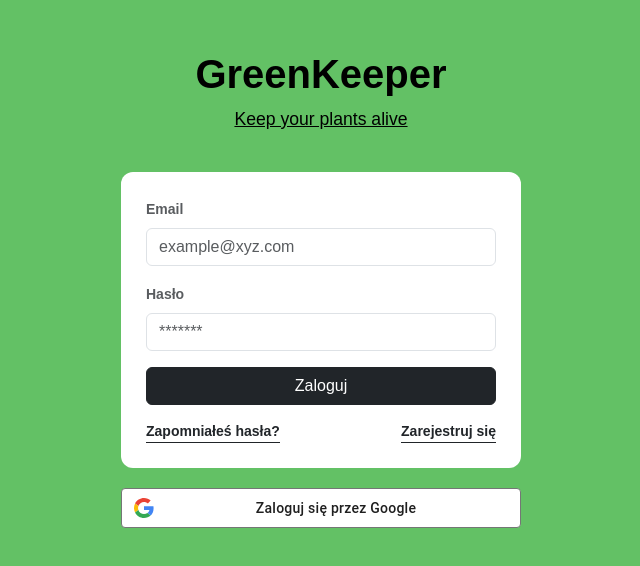
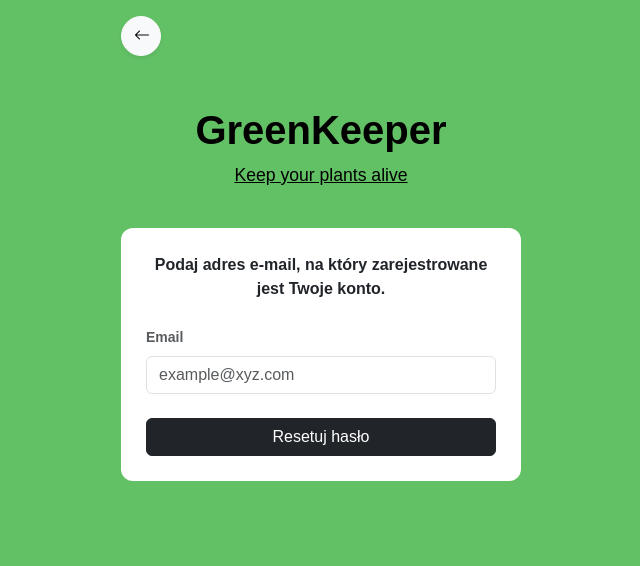
Before and after one commit to wookiexox/GreenKeeper, a plain HTML site: page PWA/index.html in a window 1280 px wide. Both pictures are taken after a click on the link "Zapomniałeś hasła?". Shown: the whole page, without its empty margins (319-959 px from the left). Drawn offline with nearby package versions, Linux system fonts and the light colour scheme.

Commit message:
password reset screen, Vue.js logic

```diff
--- a/PWA/index.html
+++ b/PWA/index.html
@@ -10,13 +10,22 @@
     <script src="https://unpkg.com/vue@3"></script>
 
     <link rel="stylesheet" href="css/style.css">
+    <link rel="stylesheet" href="https://cdn.jsdelivr.net/npm/bootstrap-icons@1.11.0/font/bootstrap-icons.css">
 
 </head>
 <body>
 <div id="app" class="container d-flex flex-column align-items-center">
+
+    <div v-if="currentView === 'reset'" class="w-100 mt-3" style="max-width: 400px;">
+        <button class="btn btn-light rounded-circle shadow-sm" style="width: 40px; height: 40px;" @click="currentView = 'login'">
+            <i class="bi bi-arrow-left"></i>
+        </button>
+    </div>
+
     <h1 class="app-title">GreenKeeper</h1>
     <p class="app-subtitle">Keep your plants alive</p>
 
+    <div v-if="currentView === 'login'" class="w-100 d-flex flex-column align-items-center">
         <div class="login-card w-100" style="max-width: 400px;">
             <div class="mb-3">
                 <label class="form-label text-muted small fw-bold">Email</label>
@@ -30,7 +39,7 @@
             <button class="btn btn-dark w-100 mb-3" @click="loginWithEmail">Zaloguj</button>
 
             <div class="d-flex justify-content-between small fw-bold">
-            <a href="#" class="text-dark text-decoration-none border-bottom border-dark">Zapomniałeś hasła?</a>
+                <a href="#" class="text-dark text-decoration-none border-bottom border-dark" @click.prevent="currentView = 'reset'">Zapomniałeś hasła?</a>
                 <a href="#" class="text-dark text-decoration-none border-bottom border-dark">Zarejestruj się</a>
             </div>
         </div>
@@ -55,10 +64,26 @@
         </div>
     </div>
 
+    <div v-else-if="currentView === 'reset'" class="w-100 d-flex flex-column align-items-center">
+        <div class="login-card w-100" style="max-width: 400px;">
+            <p class="text-center fw-bold mb-4">Podaj adres e-mail, na który zarejestrowane jest Twoje konto.</p>
+
+            <div class="mb-4">
+                <label class="form-label text-muted small fw-bold">Email</label>
+                <input type="email" class="form-control" v-model="email" placeholder="example@xyz.com">
+            </div>
+
+            <button class="btn btn-dark w-100" @click="resetPassword">Resetuj hasło</button>
+        </div>
+    </div>
+
+</div>
+
 <script>
     Vue.createApp({
         data() {
             return {
+                currentView: 'login',
                 email: '',
                 password: ''
             }
@@ -69,6 +94,10 @@
             },
             loginWithGoogle() {
                 alert("Kliknięto logowanie Google");
+            },
+            resetPassword() {
+                alert("Link do resetu hasła został wysłany na podany adres e-mail.");
+                this.currentView = 'login';
             }
         }
     }).mount('#app')
```
Lines whose indentation alone changed are shown as unchanged.
